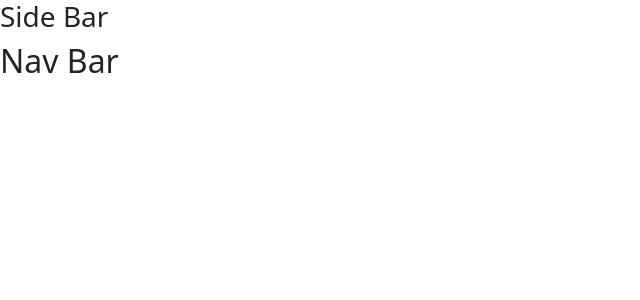
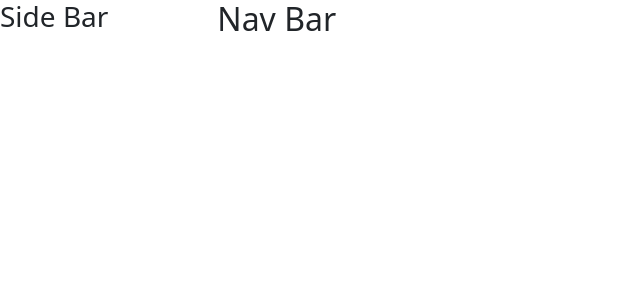
Before and after one commit to toyman640/agencyFrontend, a React (Create React App) app: page /dashboard in a window 1280 px wide. Shown: the top 300 px of the page, without its empty margins (0-640 px from the left). Built offline with nearby package versions, Linux system fonts and the light colour scheme.

Commit message:
Create sidebar and main component

```diff
--- a/src/component/dashboard/MainComp.js
+++ b/src/component/dashboard/MainComp.js
@@ -1,11 +1,20 @@
 import React from 'react';
+// import Container from 'react-bootstrap/Container';
+import Row from 'react-bootstrap/Row';
+import Col from 'react-bootstrap/Col';
 import SideBar from './SideBar';
 import DashContent from './DashContent';
 
 const MainComp = () => (
   <div>
-    <SideBar />
-    <DashContent />
+    <Row>
+      <Col md={3} lg={2}>
+        <SideBar />
+      </Col>
+      <Col md={9} lg={10}>
+        <DashContent />
+      </Col>
+    </Row>
   </div>
 );
 
```
